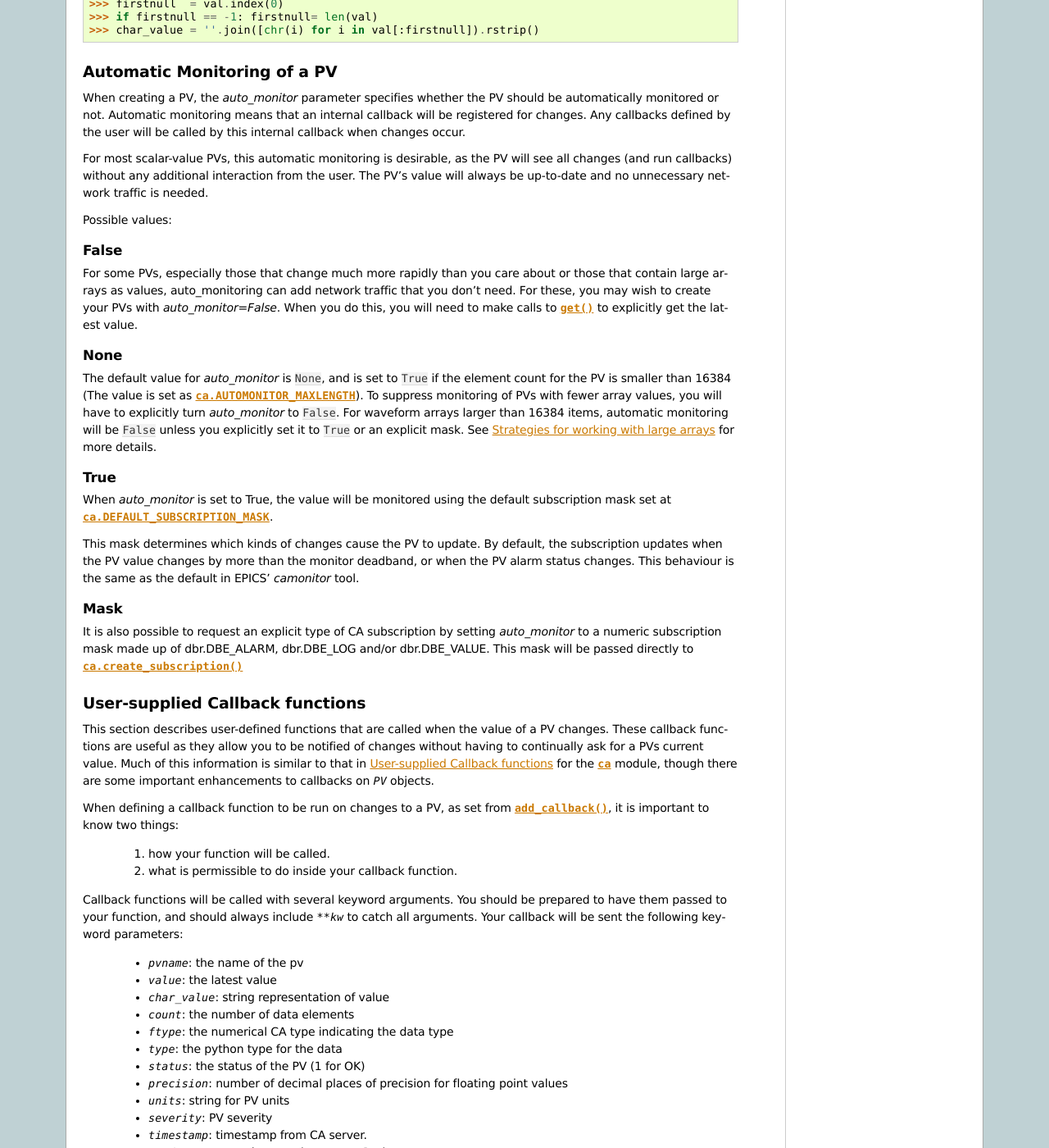
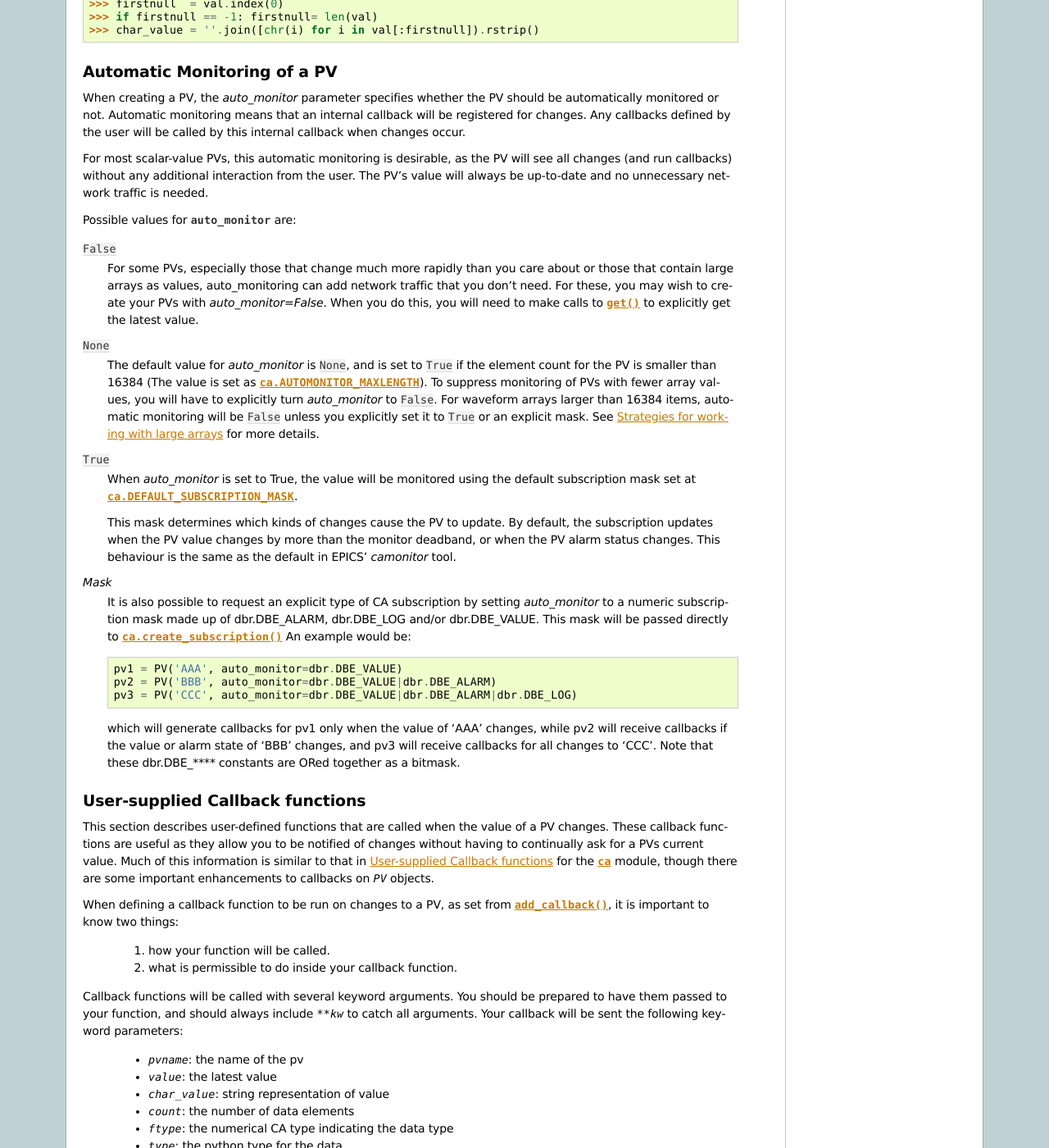
Before and after one commit to pyepics/pyepics, a Sphinx documentation site: the page built from doc/pv.rst, in a window 1280 px wide and 1400 px high, scrolled down 5680 px. Shown: the whole window at 82% size. Built offline with Sphinx 7.4.7, drawn with Linux system fonts in a browser that asks for light colours; formulas are drawn with MathJax 3; the version number is read from the project's files by our own code; some of the changed text lies outside the part shown.

Commit message:
doc changes in prep for 3.1.3rc

```diff
--- a/doc/installation.rst
+++ b/doc/installation.rst
@@ -163,7 +163,6 @@ Note, that For Windows users, the DLLs (ca.dll and Com.dll) are included in the
 installation kit, and automaically installed to where they can be found at
 runtime (following rule 3 above).
 
-
 With the Epics library loaded, it will be necessary to connect to Epics
 Process Variables. Generally, these variables are provided by Epics I/O
 controllers (IOCs) that are processes running on some device on the
--- a/doc/overview.rst
+++ b/doc/overview.rst
@@ -310,7 +310,7 @@ has been exceeded.
 
 One can specify any function that can take a string as *writer*, such as
 the `write` method of a file that has been open for writing.  If left as
-``None``, messages of changes will be sent to :func:`sys.stdout.write`. For
+``None``, messages of changes will be sent to :func:`sy0.stdout.write`. For
 more complete control, one can specify a *callback* function to be called
 on each change event.  This callback should take keyword arguments for
 *pvname*, *value*, and *char_value*.  See :ref:`pv-callbacks-label` for
--- a/doc/pv.rst
+++ b/doc/pv.rst
@@ -410,48 +410,48 @@ PV will see all changes (and run callbacks) without any additional
 interaction from the user. The PV's value will always be up-to-date and no
 unnecessary network traffic is needed.
 
-Possible values:
+Possible values for :attr:`auto_monitor` are:
 
-False
-~~~~~
+``False``
+   For some PVs, especially those that change much more rapidly than you care
+   about or those that contain large arrays as values, auto_monitoring can add
+   network traffic that you don't need.  For these, you may wish to create
+   your PVs with *auto_monitor=False*.  When you do this, you will need to
+   make calls to :meth:`get` to explicitly get the latest value.
 
-For some PVs, especially those that change much more rapidly than you care
-about or those that contain large arrays as values, auto_monitoring can add
-network traffic that you don't need.  For these, you may wish to create
-your PVs with *auto_monitor=False*.  When you do this, you will need to
-make calls to :meth:`get` to explicitly get the latest value.
+``None``
+  The default value for *auto_monitor* is ``None``, and is set to
+  ``True`` if the element count for the PV is smaller than 16384 (The
+  value is set as :data:`ca.AUTOMONITOR_MAXLENGTH`).  To suppress
+  monitoring of PVs with fewer array values, you will have to explicitly
+  turn *auto_monitor* to ``False``. For waveform arrays larger than
+  16384 items, automatic monitoring will be ``False`` unless you
+  explicitly set it to ``True`` or an explicit mask.  See
+  :ref:`advanced-large-arrays-label` for more details.
 
-None
-~~~~
+``True``
+  When *auto_monitor* is set to True, the value will be monitored using
+  the default subscription mask set at :data:`ca.DEFAULT_SUBSCRIPTION_MASK`.
 
-The default value for *auto_monitor* is ``None``, and is set to
-``True`` if the element count for the PV is smaller than 16384 (The
-value is set as :data:`ca.AUTOMONITOR_MAXLENGTH`).  To suppress
-monitoring of PVs with fewer array values, you will have to explicitly
-turn *auto_monitor* to ``False``. For waveform arrays larger than
-16384 items, automatic monitoring will be ``False`` unless you
-explicitly set it to ``True`` or an explicit mask.  See
-:ref:`advanced-large-arrays-label` for more details.
+  This mask determines which kinds of changes cause the PV to update. By
+  default, the subscription updates when the PV value changes by more
+  than the monitor deadband, or when the PV alarm status changes. This
+  behaviour is the same as the default in EPICS' *camonitor* tool.
 
-True
-~~~~
+*Mask*
+  It is also possible to request an explicit type of CA subscription by
+  setting *auto_monitor* to a numeric subscription mask made up of
+  dbr.DBE_ALARM, dbr.DBE_LOG and/or dbr.DBE_VALUE. This mask will be
+  passed directly to :meth:`ca.create_subscription` An example would be::
 
-When *auto_monitor* is set to True, the value will be monitored using
-the default subscription mask set at :data:`ca.DEFAULT_SUBSCRIPTION_MASK`.
+    pv1 = PV('AAA', auto_monitor=dbr.DBE_VALUE)
+    pv2 = PV('BBB', auto_monitor=dbr.DBE_VALUE|dbr.DBE_ALARM)
+    pv3 = PV('CCC', auto_monitor=dbr.DBE_VALUE|dbr.DBE_ALARM|dbr.DBE_LOG)
 
-This mask determines which kinds of changes cause the PV to update. By
-default, the subscription updates when the PV value changes by more
-than the monitor deadband, or when the PV alarm status changes. This
-behaviour is the same as the default in EPICS' *camonitor* tool.
-
-Mask
-~~~~
-
-It is also possible to request an explicit type of CA subscription by
-setting *auto_monitor* to a numeric subscription mask made up of
-dbr.DBE_ALARM, dbr.DBE_LOG and/or dbr.DBE_VALUE. This mask will be
-passed directly to :meth:`ca.create_subscription`
-
+  which will generate callbacks for pv1 only when the value of 'AAA'
+  changes, while pv2 will receive callbacks if the value or alarm state of
+  'BBB' changes, and pv3 will receive callbacks for all changes to 'CCC'.
+  Note that these dbr.DBE_**** constants are ORed together as a bitmask.
 
 ..  _pv-callbacks-label:
 
```
Also changed, not shown: other parts of doc/pv.rst (+1 -1 lines).
